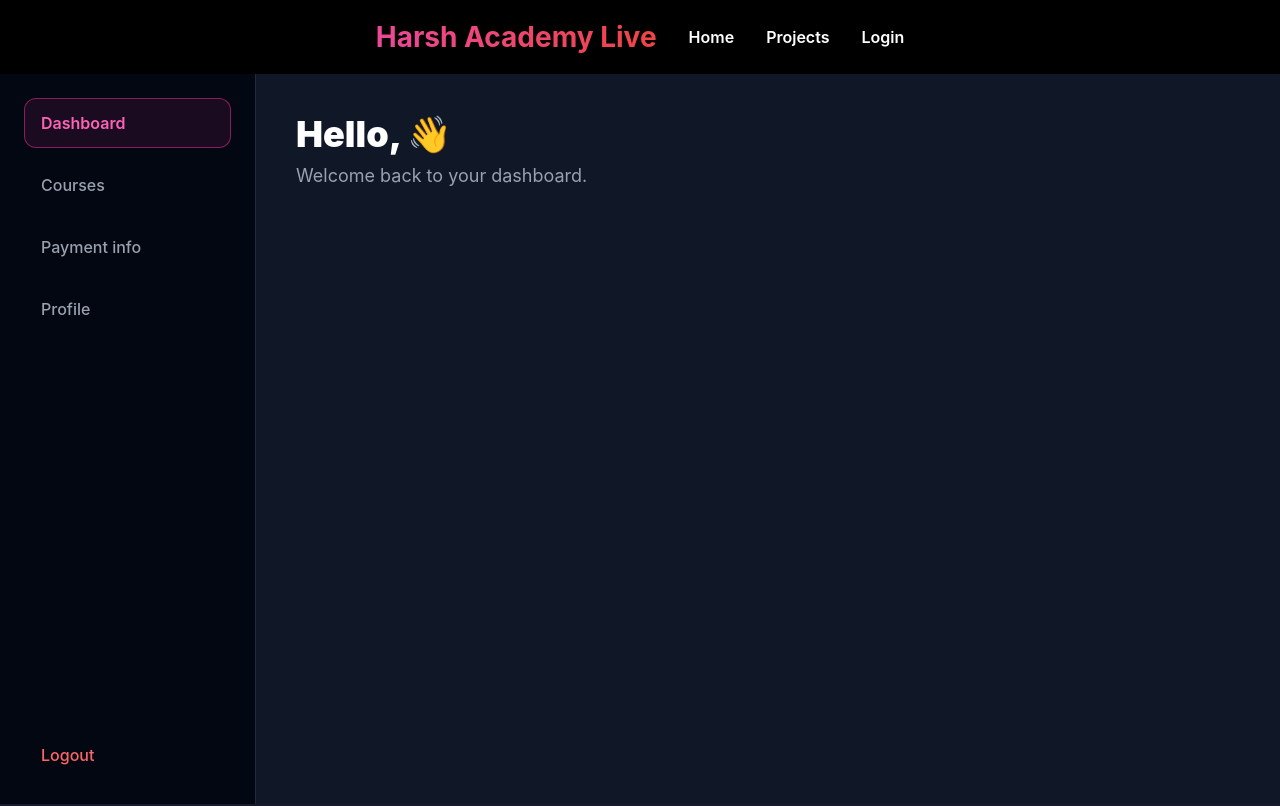
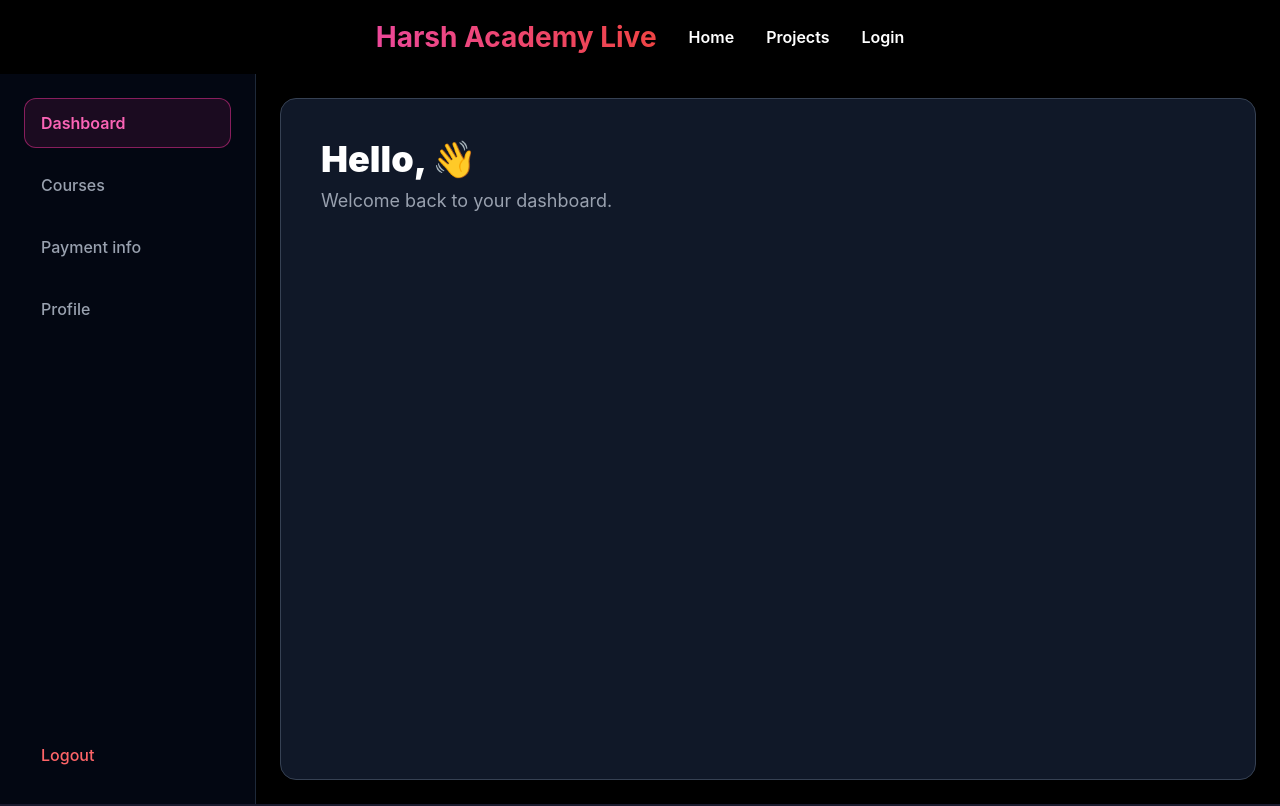
Before and after one commit to harsh-suman5/testing_website, a React (Vite) app: page /dash_home in a window 1280 px wide. Shown: the top 806 px of the page. Built offline with nearby package versions, Linux system fonts and the light colour scheme; no server answers.

Commit message:
border added

```diff
--- a/src/components/dashboard/dash_home.jsx
+++ b/src/components/dashboard/dash_home.jsx
@@ -39,7 +39,7 @@ const Dash_home = () => {
         </div>
 
         {/* Main Content */}
-              <div className="flex-1 p-10 bg-gray-900">
+        <div className="flex-1 p-10 bg-gray-900 m-6 rounded-2xl border border-gray-700 shadow-lg">
           <h1 className="text-4xl font-black mb-2">
             Hello, <span className="bg-linear-to-r from-pink-500 to-red-500 bg-clip-text text-transparent">{username}</span> 👋
           </h1>
```
Lines whose indentation alone changed are shown as unchanged.
